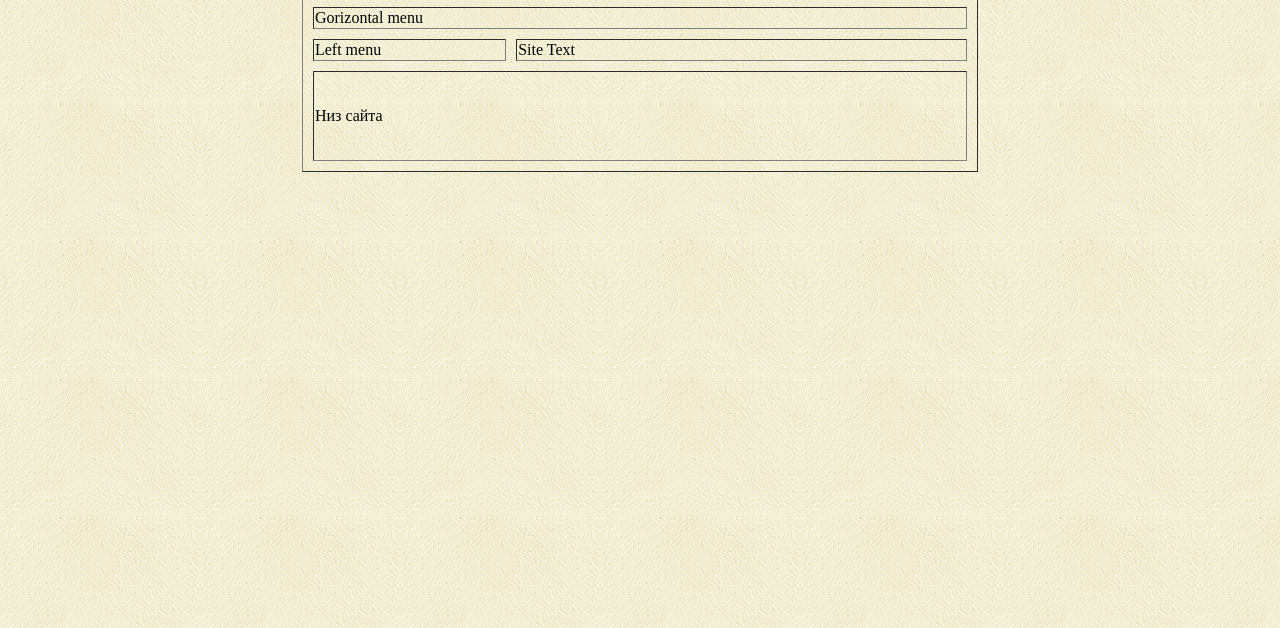
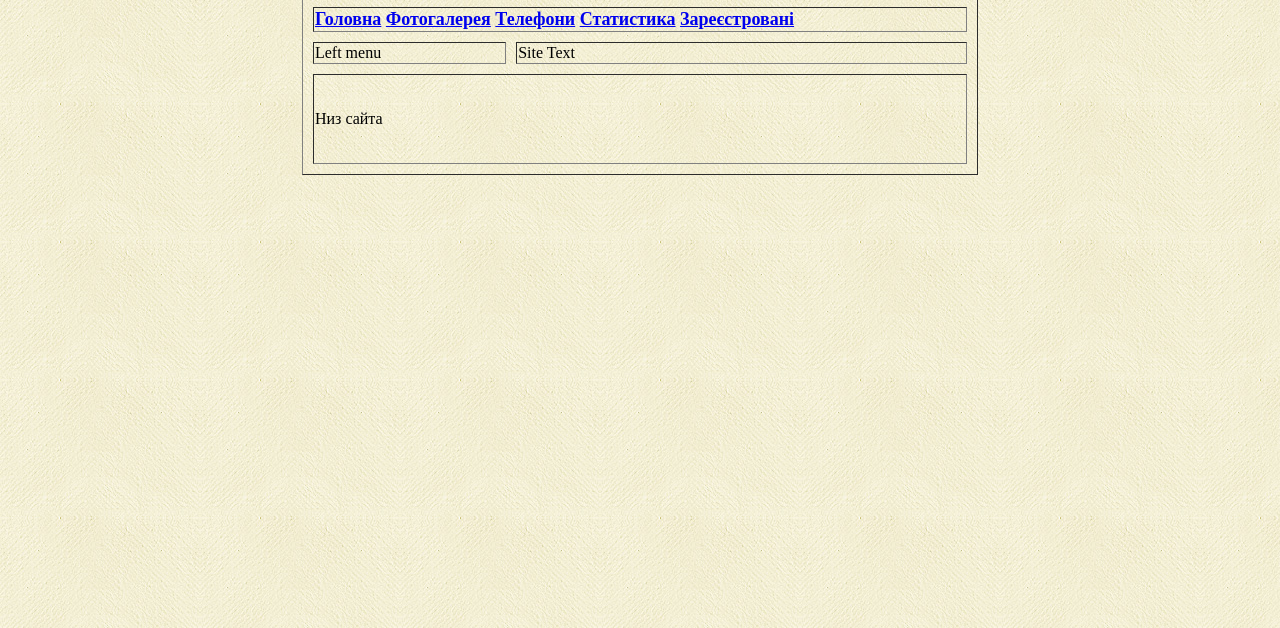
Before and after one commit to ivvezkuw/ivvezkuw.github.io, a plain HTML site: page index.html in a window 1280 px wide. Shown: the part 172-800 px from the top of the page. Drawn offline with Linux system fonts and the light colour scheme.

Commit message:
06 - Горизонтальне меню.html

```diff
--- a/index.html
+++ b/index.html
@@ -12,7 +12,16 @@
                     <td colspan="2" height="150" align="right"><font size="5"><h1>Сайт web-студiї "Web-DECO"</h1></font></td>
                 </tr>
                 <tr>
-                    <td colspan="2">Gorizontal menu</td>
+                    <td colspan="2">
+                    <font size="4">
+                        <b>
+                            <a href="#">Головна</a>
+                            <a href="#">Фотогалерея</a>
+                            <a href="#">Телефони</a>
+                            <a href="#">Статистика</a>
+                            <a href="#">Зареєстровані</a>
+                        </b></font>
+                    </td>
                 </tr>
                 <tr>
                     <td width="30%" valign="top">Left menu</td>
```
